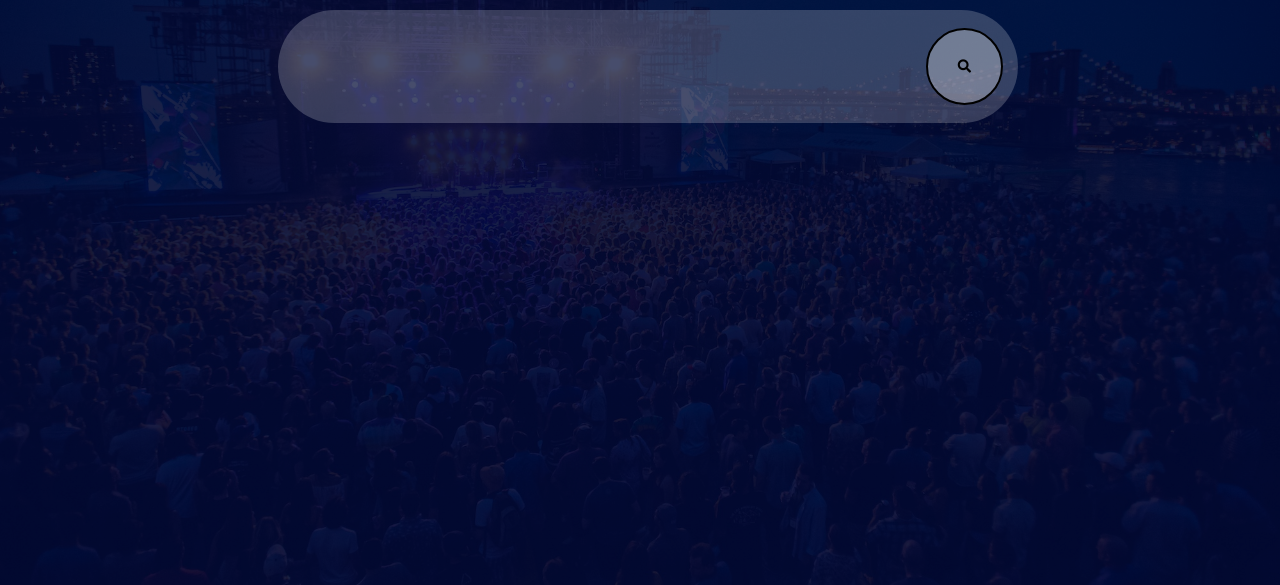
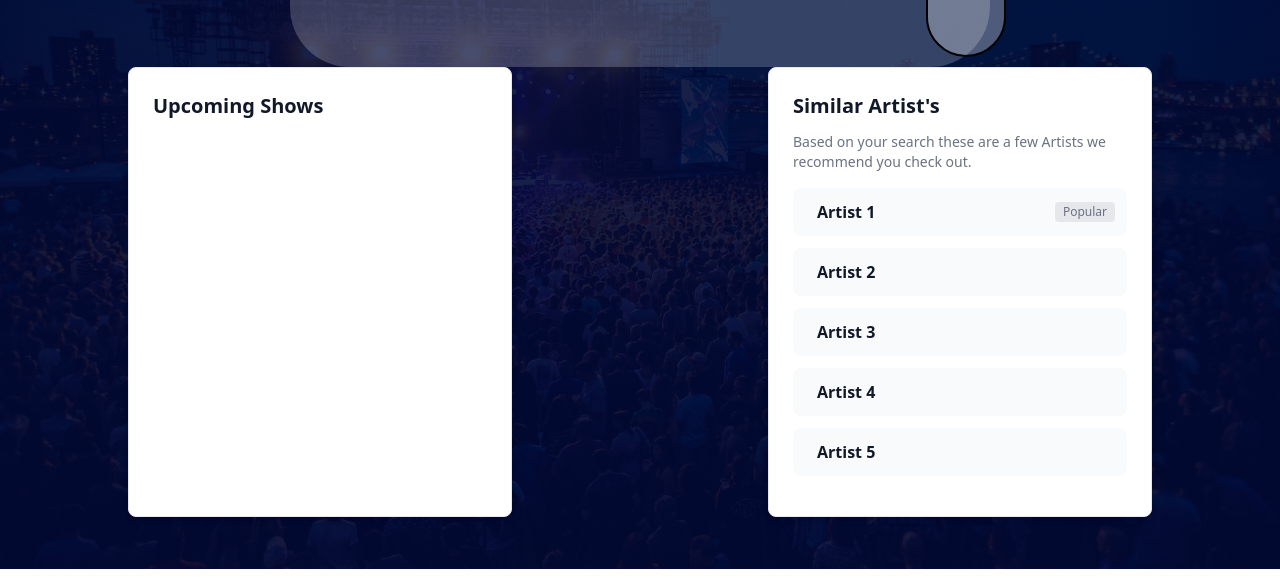
Before and after one commit to alejandraquintero018/New-Sounds-in-Town-, a plain HTML site: page index.html in a window 1280 px wide. Shown: the part 231-816 px from the top of the page. Drawn offline with nearby package versions, Linux system fonts and the light colour scheme.

Commit message:
updated tailwind

```diff
--- a/assets/style.css
+++ b/assets/style.css
@@ -29,6 +29,7 @@ h1, h2 {
     display: flex;
     align-items: center;
     justify-content: center;
+    margin-right: 0;
     /*padding-top: 20px;*/
 }
 
--- a/index.html
+++ b/index.html
@@ -6,10 +6,9 @@
     <meta http-equiv="X-UA-Compatible" content="IE=edge">
     <meta name="viewport" content="width=device-width, initial-scale=1.0">
 
-    <link rel="stylesheet" href="https://use.fontawesome.com/releases/v5.8.1/css/all.css"
-        integrity="sha384-50oBUHEmvpQ+1lW4y57PTFmhCaXp0ML5d60M1M7uH2+nqUivzIebhndOJK28anvf" crossorigin="anonymous" />
+    <link rel="stylesheet" href="https://use.fontawesome.com/releases/v5.8.1/css/all.css" integrity="sha384-50oBUHEmvpQ+1lW4y57PTFmhCaXp0ML5d60M1M7uH2+nqUivzIebhndOJK28anvf" crossorigin="anonymous" />
+    <link href="https://cdnjs.cloudflare.com/ajax/libs/tailwindcss/2.0.2/tailwind.min.css" rel="stylesheet">
     <link rel="stylesheet" href="assets/style.css">
-
     <title>New Sounds In Town</title>
 </head>
 
@@ -20,12 +19,80 @@
         <h2>Search Your Favorite Artist Below! </h2>
     </header>
 
-    <div class="container">
-        <form class="searchBar" id="form">
-            <input type="text" id="form-input">
+    <div class="flex justify-center content-center w-screen" >
+        <form class="searchBar flex content-center justify-items-center" id="form">
+            <input type="text flex content-center" id="form-input">
             <button type="submit" class="btn-search"><i class="fas fa-search"></i></button>
         </form>
     </div>
+
+ <!--concert dates displayed-->
+
+ <div class="flex justify-around">
+
+    <div class="p-4 w-full max-w-sm bg-white rounded-lg border shadow-md sm:p-6 dark:bg-gray-800 dark:border-gray-700">
+        <h5 class="mb-3 text-base font-semibold text-gray-900 md:text-xl dark:text-white">
+            Upcoming Shows
+        </h5>
+    </div>
+
+    <!--similar artists displayed-->
+
+    <div>
+
+        <div
+            class="p-4 w-full max-w-sm bg-white rounded-lg border shadow-md sm:p-6 dark:bg-gray-800 dark:border-gray-700">
+            <h5 class="mb-3 text-base font-semibold text-gray-900 md:text-xl dark:text-white">
+                Similar Artist's
+            </h5>
+            <p class="text-sm font-normal text-gray-500 dark:text-gray-400">Based on your search these are a few
+                Artists we recommend you check out.</p>
+            <ul class="my-4 space-y-3">
+                <li>
+                    <a href="#"
+                        class="flex items-center p-3 text-base font-bold text-gray-900 bg-gray-50 rounded-lg hover:bg-gray-100 group hover:shadow dark:bg-gray-600 dark:hover:bg-gray-500 dark:text-white">
+
+                        <span class="flex-1 ml-3 whitespace-nowrap">Artist 1</span>
+                        <span
+                            class="inline-flex items-center justify-center px-2 py-0.5 ml-3 text-xs font-medium text-gray-500 bg-gray-200 rounded dark:bg-gray-700 dark:text-gray-400">Popular</span>
+                    </a>
+                </li>
+                <li>
+                    <a href="#"
+                        class="flex items-center p-3 text-base font-bold text-gray-900 bg-gray-50 rounded-lg hover:bg-gray-100 group hover:shadow dark:bg-gray-600 dark:hover:bg-gray-500 dark:text-white">
+
+                        <span class="flex-1 ml-3 whitespace-nowrap">Artist 2</span>
+                    </a>
+                </li>
+                <li>
+                    <a href="#"
+                        class="flex items-center p-3 text-base font-bold text-gray-900 bg-gray-50 rounded-lg hover:bg-gray-100 group hover:shadow dark:bg-gray-600 dark:hover:bg-gray-500 dark:text-white">
+
+                        <span class="flex-1 ml-3 whitespace-nowrap">Artist 3</span>
+                    </a>
+                </li>
+                <li>
+                    <a href="#"
+                        class="flex items-center p-3 text-base font-bold text-gray-900 bg-gray-50 rounded-lg hover:bg-gray-100 group hover:shadow dark:bg-gray-600 dark:hover:bg-gray-500 dark:text-white">
+
+                        <span class="flex-1 ml-3 whitespace-nowrap">Artist 4</span>
+                    </a>
+                </li>
+                <li>
+                    <a href="#"
+                        class="flex items-center p-3 text-base font-bold text-gray-900 bg-gray-50 rounded-lg hover:bg-gray-100 group hover:shadow dark:bg-gray-600 dark:hover:bg-gray-500 dark:text-white">
+
+                        <span class="flex-1 ml-3 whitespace-nowrap">Artist 5</span>
+                    </a>
+                </li>
+            </ul>
+
+        </div>
+
+    </div>
+
+</div>
+
     <script src="./assets/script.js"> </script>
 </body>
 
```
